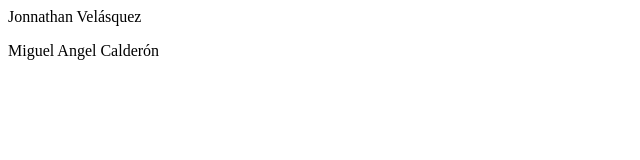
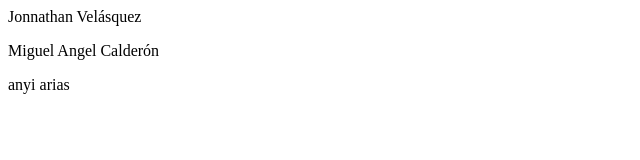
Before and after one commit to Jvrussitwo/ejemplo1nochehtml, a plain HTML site: page index.html in a window 1280 px wide. Shown: the full height of the page, 0-640 px from the left. Drawn offline with Linux system fonts and the light colour scheme.

Commit message:
Update index.html

```diff
--- a/index.html
+++ b/index.html
@@ -5,5 +5,6 @@
   <body>
     <p>Jonnathan Velásquez </p>
     <p>Miguel Angel Calderón</p>
+    <p>anyi arias</p>
   </body>
 </html>
```
